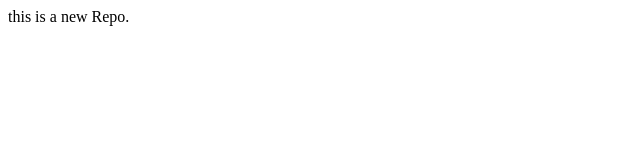
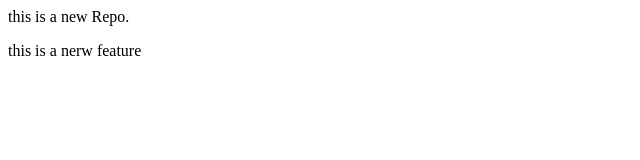
Before and after one commit to A-yazkhan/localrepo, a plain HTML site: page index.html in a window 1280 px wide. Shown: the whole page, without its empty margins (0-640 px from the left). Drawn offline with Linux system fonts and the light colour scheme.

Commit message:
add initial feature

```diff
--- a/index.html
+++ b/index.html
@@ -1 +1,2 @@
 <p>this is a new Repo.</p>
+<p>this is a nerw feature</p>
```
Also changed, not shown: 1 other file.
